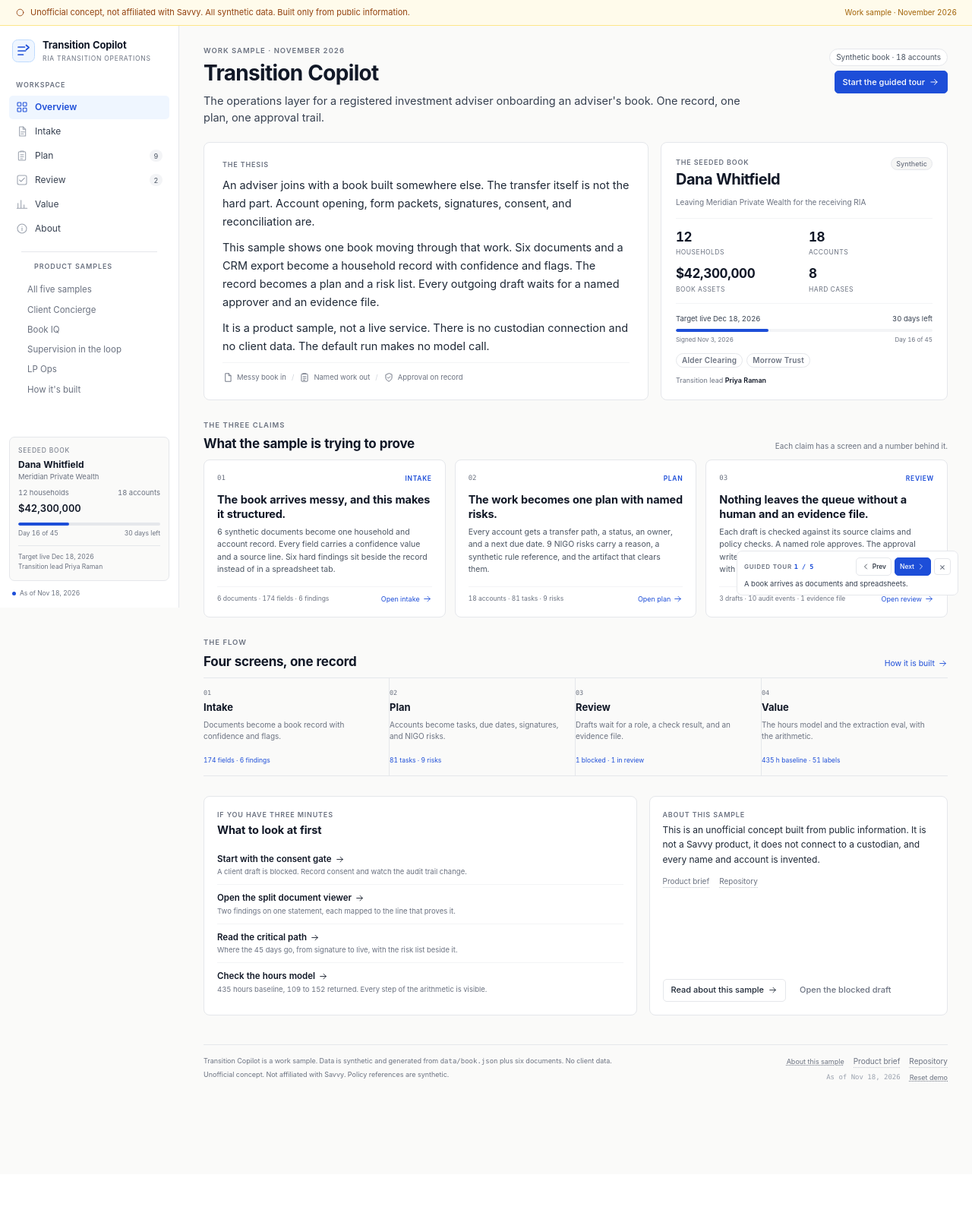
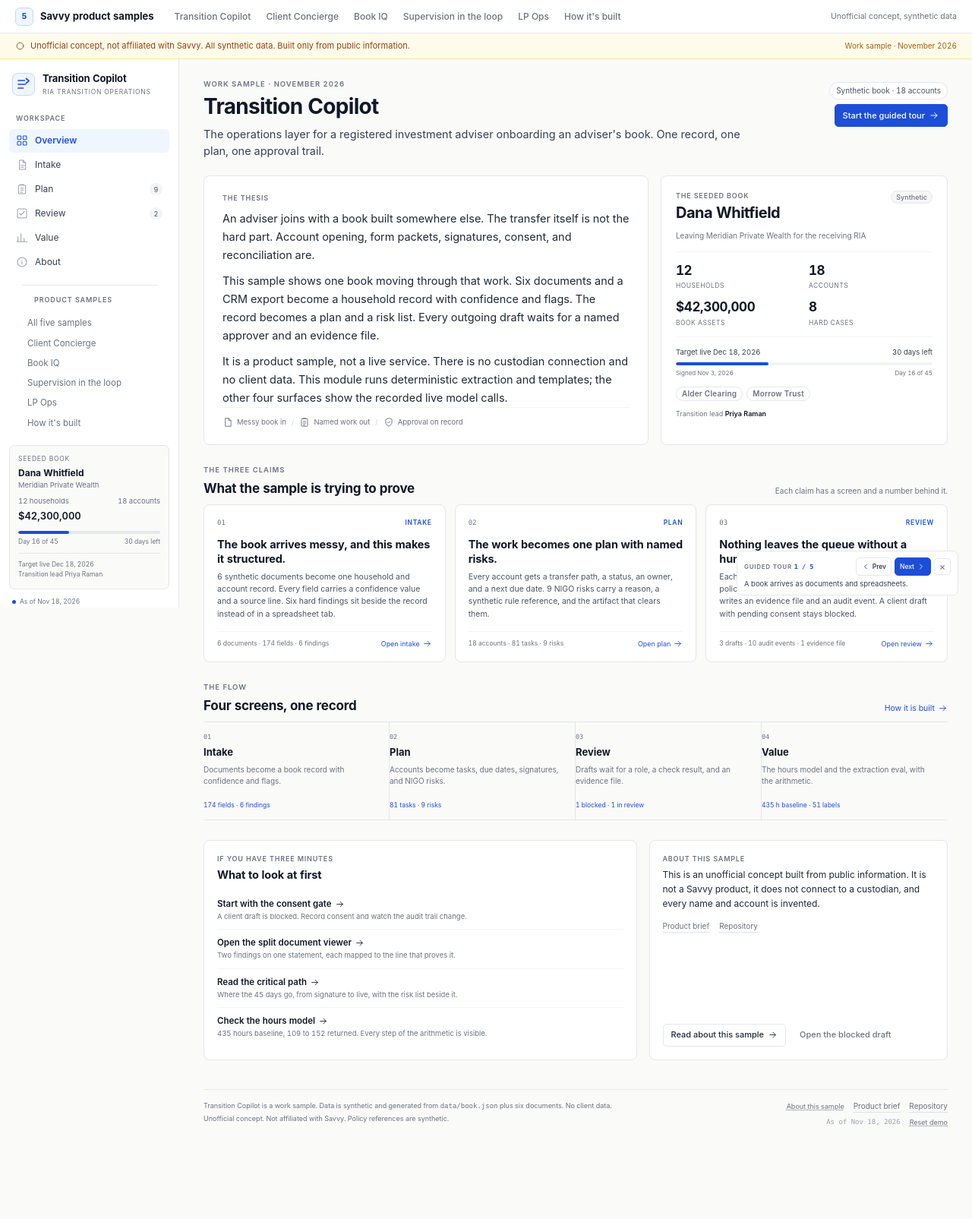
Before and after one commit to anthonystachowitz-wq/savvy-product-samples, a FastAPI app: page /transition in a window 1280 px wide. Shown: the whole page at 76% size. Before the commit the page ends 1424 px from the top, so only its background shows below. Run offline with FastAPI, Linux system fonts and the light colour scheme; data comes from the database, SQL or seed files in the repository.

Commit message:
Suite: fixed nav on transition pages, build story on hub and method, brief reframe

```diff
--- a/app/static/suite.css
+++ b/app/static/suite.css
@@ -152,3 +152,26 @@ body.suite-body { padding-top: 0; background: var(--paper); }
 .sidebar-suite a { display: block; padding: 4px 8px; border-radius: 5px; color: var(--muted); font-size: 11.5px; }
 .sidebar-suite a:hover { color: var(--ink); background: var(--border-soft); text-decoration: none; }
 .sidebar-suite .nav-label { margin: 0 8px 5px; }
+/* Suite nav on the Transition pages, which keep their own sidebar layout. */
+.suite-nav--fixed {
+  position: fixed;
+  top: 0;
+  left: 0;
+  right: 0;
+  z-index: 70;
+  height: 44px;
+  padding: 0 20px;
+  flex-wrap: nowrap;
+  overflow-x: auto;
+}
+body.has-suite-nav { padding-top: 78px; }
+body.has-suite-nav .disclaimer { top: 44px; }
+body.has-suite-nav .sidebar { top: 78px; }
+body.has-suite-nav .main { min-height: calc(100vh - 78px); }
+@media (max-width: 980px) {
+  body.has-suite-nav { padding-top: 0; }
+  .suite-nav--fixed { position: static; height: auto; flex-wrap: wrap; overflow-x: visible; padding: 8px 16px; }
+  body.has-suite-nav .disclaimer { top: auto; }
+  body.has-suite-nav .sidebar { top: auto; }
+  body.has-suite-nav .main { min-height: auto; }
+}
--- a/app/templates/_suite_nav.html
+++ b/app/templates/_suite_nav.html
@@ -1,5 +1,5 @@
 {% set current = active|default('') %}
-<div class="suite-nav">
+<div class="suite-nav{% if suite_nav_fixed|default(false) %} suite-nav--fixed{% endif %}">
   <a class="suite-brand" href="/">
     <span class="suite-brand-mark">5</span>
     <span>Savvy product samples</span>
--- a/app/templates/base.html
+++ b/app/templates/base.html
@@ -12,7 +12,9 @@
   <link rel="stylesheet" href="/static/suite.css">
   <script defer src="/static/app.js"></script>
 </head>
-<body>
+<body class="has-suite-nav">
+  {% set suite_nav_fixed = true %}
+  {% include "_suite_nav.html" %}
   <div class="disclaimer" role="note">
     <div class="disclaimer-main">
       {{ icon("info", 13) }}
--- a/app/templates/hub.html
+++ b/app/templates/hub.html
@@ -7,6 +7,7 @@
   <p class="hub-sub">Savvy is three businesses now: an adviser platform, a custodial platform on Fidelity's rails, and a back-office AI line sold to other firms. I built one product in that shape, five surfaces, one client record, and one approval and evidence trail. Each surface maps to one lever the business actually pulls.</p>
   <div class="hub-meta">
     <span class="chip chip--accent">Synthetic data only</span>
+    <span class="chip">Built in two days with AI coding agents</span>
     <span class="chip">Live model calls, recorded</span>
     <span class="chip">No custodian connection</span>
     <span class="chip">Not affiliated with Savvy</span>
@@ -64,6 +65,7 @@
     <h2>Why these five</h2>
     <p>They are the five levers in Savvy's own operating model: recruit advisers, grow their books, serve their clients, keep marketing compliant, and scale operations without adding headcount per dollar.</p>
     <p>Every surface reads the same synthetic book and writes to the same audit trail. That is the product argument: one client record, many surfaces, one set of controls.</p>
+    <p>The suite was built in two days. AI coding agents wrote most of the code. I directed the product decisions, prompts, and controls, reviewed every module, and ran the QA. That workflow is the part I would bring to the role.</p>
     <p class="mod-note">All metrics on this site are modelled estimates from stated assumptions. Nothing here is a measurement.</p>
   </div>
 </section>
--- a/app/templates/overview.html
+++ b/app/templates/overview.html
@@ -19,7 +19,7 @@
     <p class="card-kicker">The thesis</p>
     <p class="prose">An adviser joins with a book built somewhere else. The transfer itself is not the hard part. Account opening, form packets, signatures, consent, and reconciliation are.</p>
     <p class="prose">This sample shows one book moving through that work. Six documents and a CRM export become a household record with confidence and flags. The record becomes a plan and a risk list. Every outgoing draft waits for a named approver and an evidence file.</p>
-    <p class="prose">It is a product sample, not a live service. There is no custodian connection and no client data. The default run makes no model call.</p>
+    <p class="prose">It is a product sample, not a live service. There is no custodian connection and no client data. This module runs deterministic extraction and templates; the other four surfaces show the recorded live model calls.</p>
     <div class="thesis-foot">
       <span class="thesis-foot-item">{{ icon("file", 14) }} Messy book in</span>
       <span class="thesis-foot-sep">/</span>
```
Also changed, not shown: app/templates/method.html (+16 -0 lines), docs/product-brief.md (+3 -1 lines), README.md.
